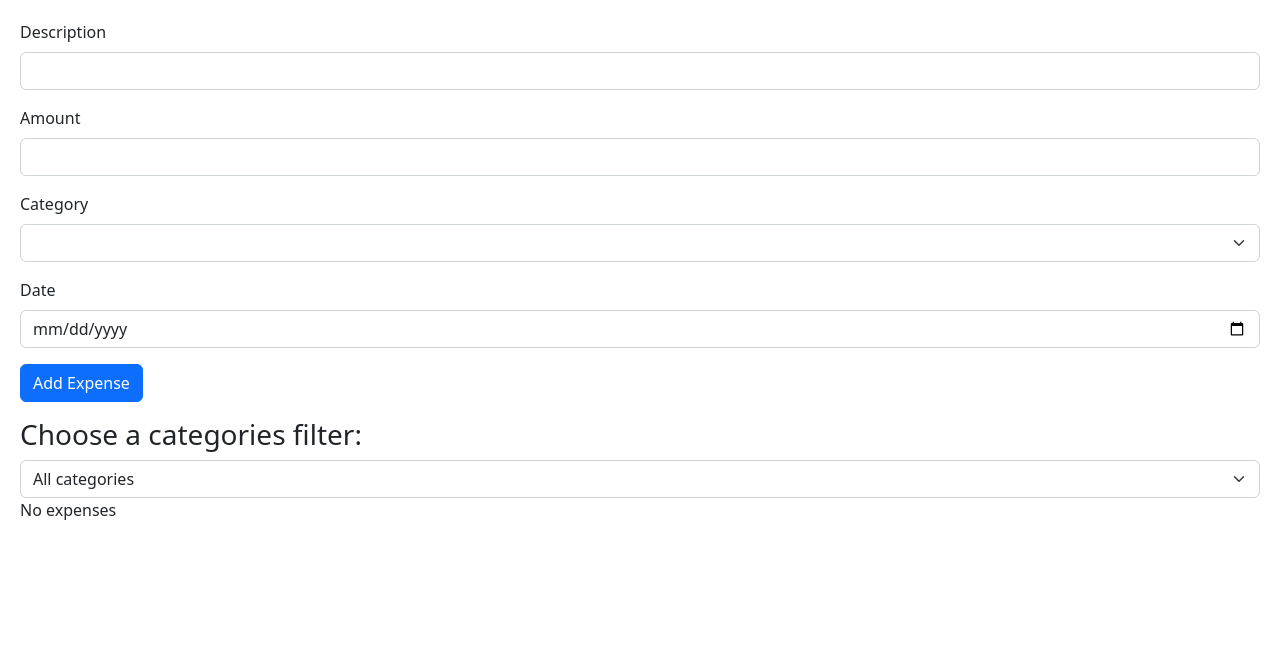
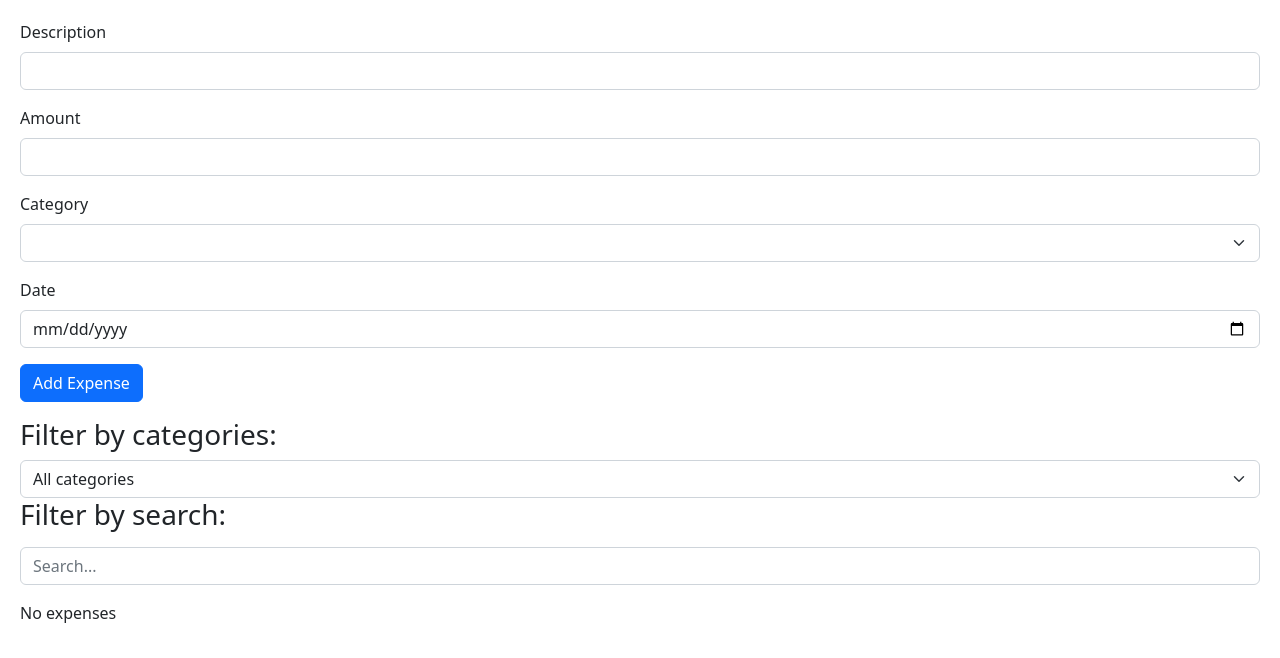
Before and after one commit to JinhuiWeng/Expense-Tracker, a React (Vite) app: page / in a window 1280 px wide. Shown: the top 658 px of the page. Built offline with nearby package versions, Linux system fonts and the light colour scheme; the HTML template or start-up script is replaced by a standard one.

Commit message:
Added search filter funtion for all table columns

```diff
--- a/src/App.tsx
+++ b/src/App.tsx
@@ -1,13 +1,11 @@
-import { useEffect, useState } from "react";
+import { ChangeEvent, useEffect, useState } from "react";
 import ExpenseList from "./components/ExpenseList";
 import ExpenseFilter from "./components/ExpenseFilter";
 import ExpenseForm from "./components/ExpenseForm";
 import categories from "./components/categories";
-
-
+import ExpenseSearch from "./components/ExpenseSearch";
 
 function App() {
-
   const [expenses, setExpenses] = useState(
     localStorage.getItem("expenses") != null
       ? JSON.parse(localStorage.getItem("expenses") || "[]")
@@ -15,9 +13,12 @@ function App() {
   );
 
   const [selectedCategory, setSelectedCategory] = useState("");
+  const [searchQuery, setSearchQuery] = useState("");
 
   const handleDelte = (id: number) => {
-    const updatedExpenses = expenses.filter((expense: any) => expense.id !== id);
+    const updatedExpenses = expenses.filter(
+      (expense: any) => expense.id !== id
+    );
     setExpenses(updatedExpenses);
     localStorage.setItem("expenses", JSON.stringify(updatedExpenses));
   };
@@ -31,9 +32,24 @@ function App() {
     setSelectedCategory(category);
   };
 
+  const handleSearch = (e: ChangeEvent<HTMLInputElement>) => {
+    setSearchQuery(e.target.value);
+  };
+
   const filteredExpenses = selectedCategory
     ? expenses.filter((expense: any) => expense.category === selectedCategory)
     : expenses;
+
+  const searchedExpense = searchQuery
+    ? filteredExpenses.filter((expense: any) =>
+        Object.keys(expense).some((key) =>
+          expense[key]
+            .toString()
+            .toLowerCase()
+            .includes(searchQuery.toLowerCase())
+        )
+      )
+    : filteredExpenses;
 
   return (
     <div>
@@ -46,12 +62,16 @@ function App() {
           localStorage.setItem("expenses", JSON.stringify(expenses));
         }}
       />
-      <ExpenseFilter onSelectCategory={handleSelect} />
+      <div className="filter-section">
+        <ExpenseFilter onSelectCategory={handleSelect} />
+        <ExpenseSearch value={searchQuery} onTextChange={handleSearch} />
+      </div>
       <ExpenseList
-        expenses={filteredExpenses}
+        expenses={searchedExpense}
         onDelete={handleDelte}
         onDeleteAll={handleDelteAll}
       />
+      {/* <page> */}
     </div>
   );
 }
--- a/src/components/ExpenseFilter.tsx
+++ b/src/components/ExpenseFilter.tsx
@@ -8,7 +8,7 @@ interface Props {
 const ExpenseFilter = ({ onSelectCategory }: Props) => {
   return (
     <div>
-      <h3>Choose a categories filter:</h3>
+      <h3>Filter by categories:</h3>
 
       <select
         className="form-select"
--- a/src/components/ExpenseForm.tsx
+++ b/src/components/ExpenseForm.tsx
@@ -1,20 +1,19 @@
-
 import { useForm } from "react-hook-form";
 import { z } from "zod";
 import { zodResolver } from "@hookform/resolvers/zod";
 import categories from "./categories";
 
-
 interface Props {
   onSubmit: (data: ExpenseFormData) => void;
-
 }
 
 const schema = z.object({
   description: z
     .string()
     .min(1, { message: "Description should be at least 3 characters." }),
-  amount: z.number({ invalid_type_error: "Amount is required." }).min(0.01),
+  amount: z
+    .number({ invalid_type_error: "Amount is required." })
+    .multipleOf(0.01),
   category: z.enum(categories, {
     errorMap: () => ({ message: "Category is required." }),
   }),
@@ -63,7 +62,6 @@ const ExpenseForm = ({ onSubmit }: Props) => {
         <input
           {...register("amount", { valueAsNumber: true })}
           id="amount"
-          type="number"
           className="form-control"
         />
         {errors.amount && (
--- /dev/null
+++ b/src/components/ExpenseSearch.tsx
@@ -0,0 +1,25 @@
+import { ChangeEvent } from 'react';
+
+interface Props {
+    value: string;
+    onTextChange: (e: ChangeEvent<HTMLInputElement>) => void;
+}
+
+const ExpenseSearch = ( {value, onTextChange}: Props) => {
+
+    return (
+        <div>
+        <h3>Filter by search:</h3>
+        <input
+        type="text"
+        name='query'
+        className='form-control my-3'
+        placeholder='Search...'
+        value={value}
+        onChange={e => onTextChange(e)}
+        />
+        </div>
+    );
+};
+
+export default ExpenseSearch;
```
